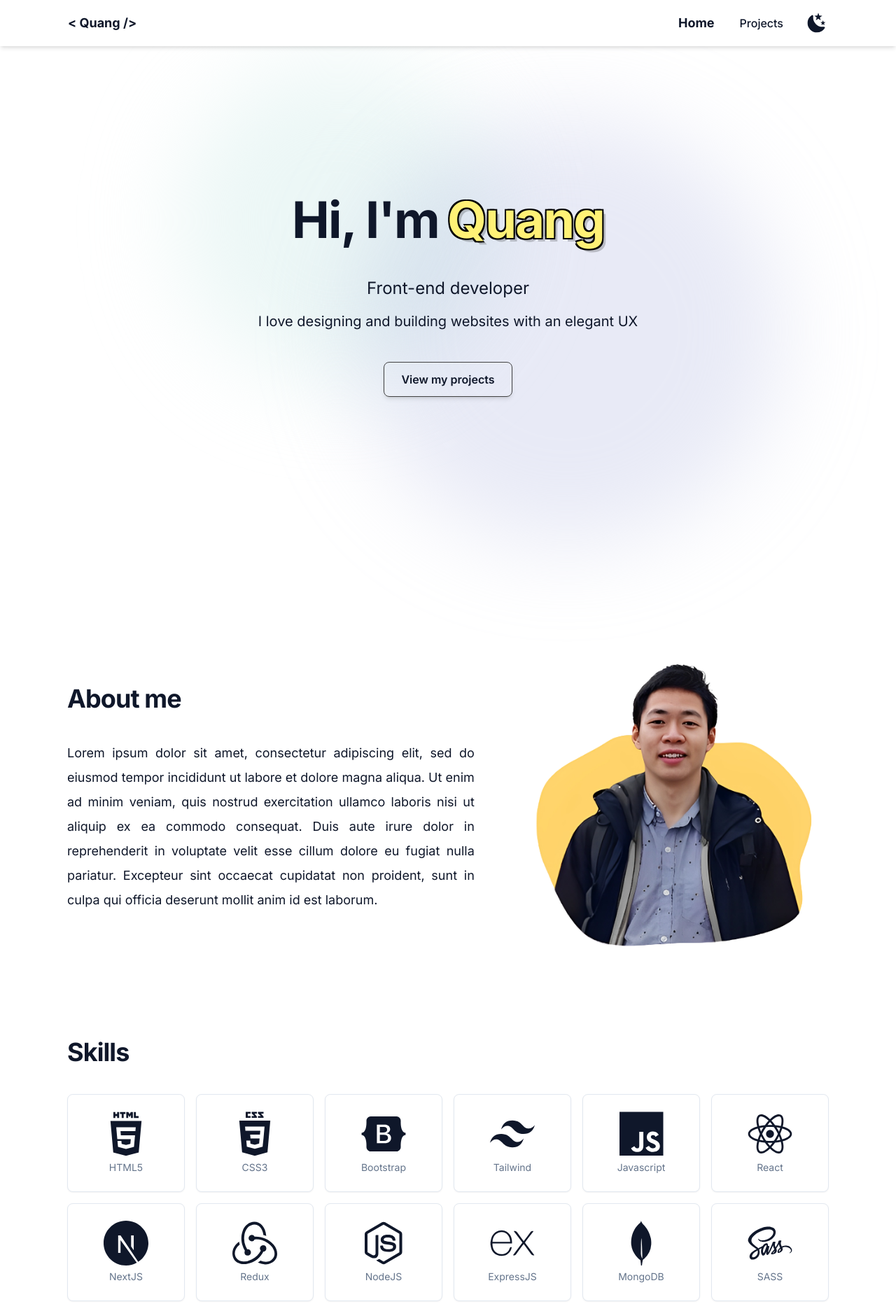
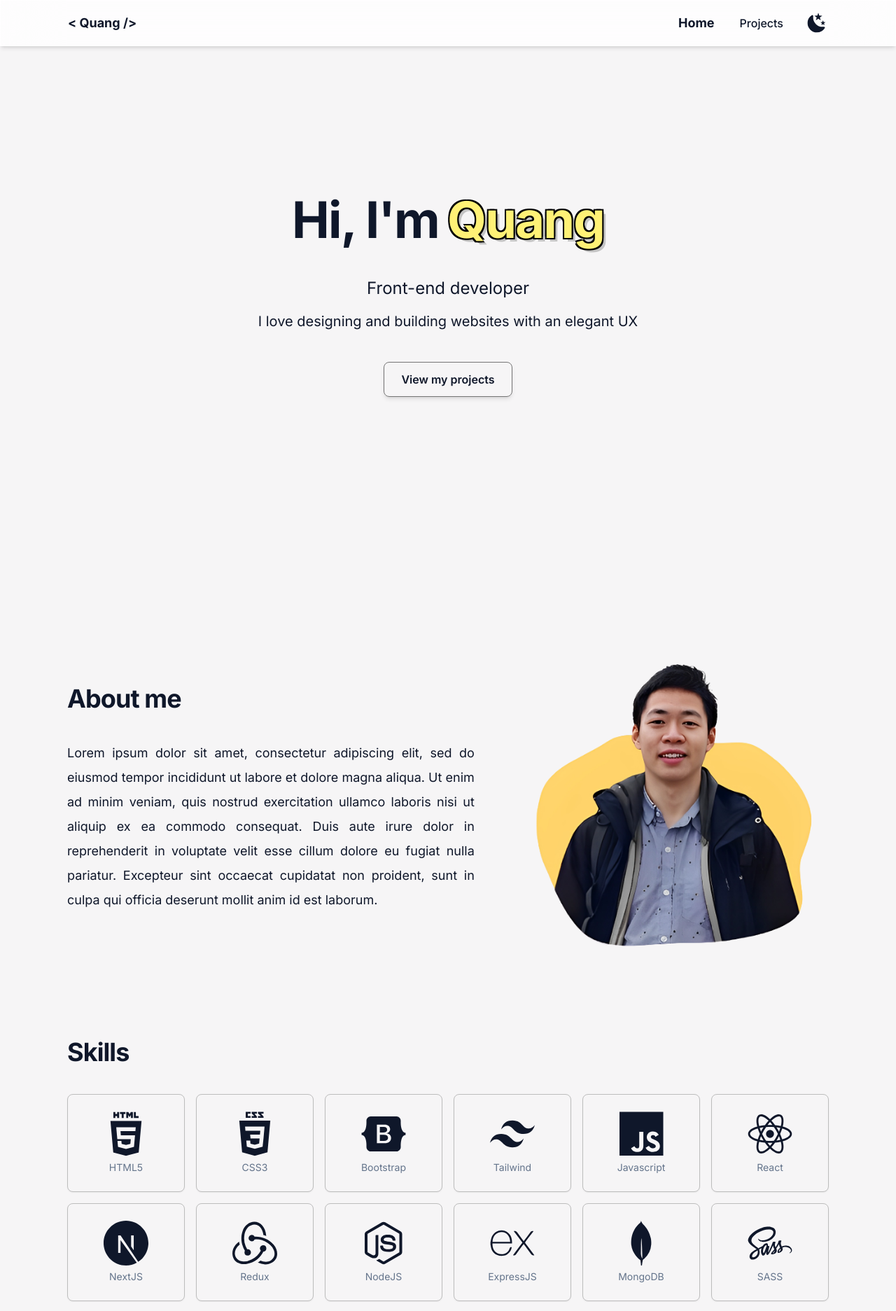
Before and after one commit to quangnvo/qn, a Next.js app: page / in a window 1280 px wide. Shown: the top 1873 px of the page at 70% size. Built offline with nearby package versions, Linux system fonts and the light colour scheme.

Commit message:
modify color

```diff
--- a/app/layout.tsx
+++ b/app/layout.tsx
@@ -20,7 +20,7 @@ export default function RootLayout({
 }) {
   return (
     <html lang="en" suppressHydrationWarning>
-      <body className={`${inter.className} dark:bg-dark`}>
+      <body className={`${inter.className} bg-light-50 dark:bg-dark`}>
         <ThemeProvider attribute="class" defaultTheme="system" enableSystem>
           <NavBar />
           {children}
--- a/app/page.tsx
+++ b/app/page.tsx
@@ -88,7 +88,7 @@ export default function Home() {
 
 	const renderSkillCard = (skill: any, index: any) => {
 		const SkillIcon = skill.skillComponent
-		return <Card className="dark:bg-dark dark:border-gray-700" key={index}>
+		return <Card className="bg-light-50 border-gray-400 dark:bg-dark dark:border-gray-700" key={index}>
 			<CardHeader className="flex flex-col justify-center items-center">
 				<div className="w-10 h-10 md:w-16 md:h-16">
 					<SkillIcon className="" />
@@ -105,14 +105,14 @@ export default function Home() {
 				{/* ---------- Section intro ---------- */}
 				<section className="relative flex h-[calc(100vh-72px)] items-center justify-center py-28">
 
-					<div className="absolute inset-0 z-0">
+					{/* <div className="absolute inset-0 z-0">
 						<div className="absolute left-1/4 overflow-visible">
 							<div className="animate-pulse-slower absolute h-[460px] w-[460px] -translate-x-1/4 rounded-full bg-teal-50/60 mix-blend-multiply blur-3xl filter dark:bg-teal-800/10" />
 						</div>
 						<div className="absolute left-3/4 overflow-visible">
 							<div className="animate-pulse-slower absolute top-20 left-3/4 h-[612px] w-[612px] -translate-x-2/3 rounded-full bg-indigo-100/40 mix-blend-multiply blur-3xl filter dark:bg-indigo-900/20" />
 						</div>
-					</div>
+					</div> */}
 
 
 					<div className="relative z-10 -mt-14 flex flex-col items-center justify-between gap-5">
@@ -138,7 +138,7 @@ export default function Home() {
 
 							{/* Button projects */}
 							<Link href="/projects">
-								<button className='mt-5 text-base md:text-md animate__animated animate__fadeInLeft shadow-md font-semibold px-6 py-3 rounded-lg border border-gray-800 bg-light hover:bg-gray-200 dark:text-black'>
+								<button className='mt-5 text-base md:text-md animate__animated animate__fadeInLeft shadow-md font-semibold px-6 py-3 rounded-lg border border-gray-600 bg-light hover:bg-gray-200'>
 									View my projects
 								</button>
 							</Link>
```
